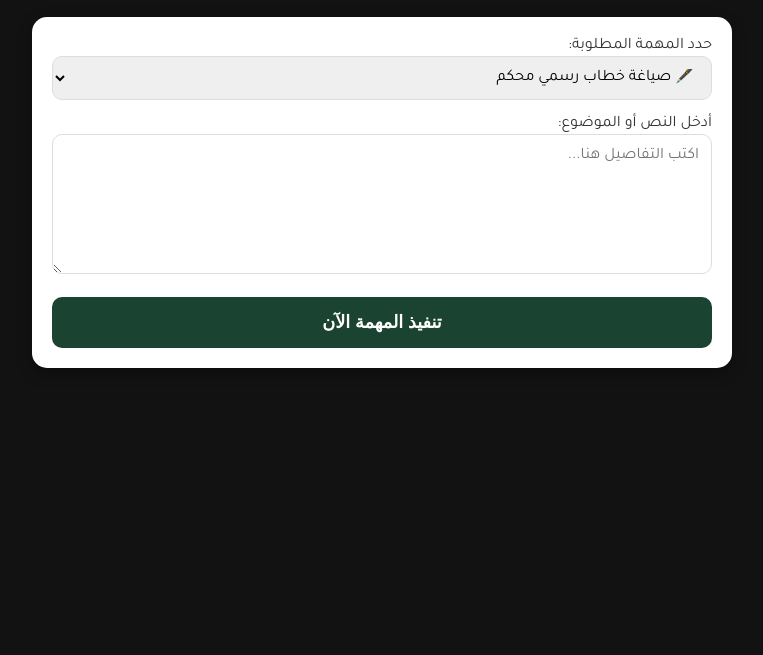
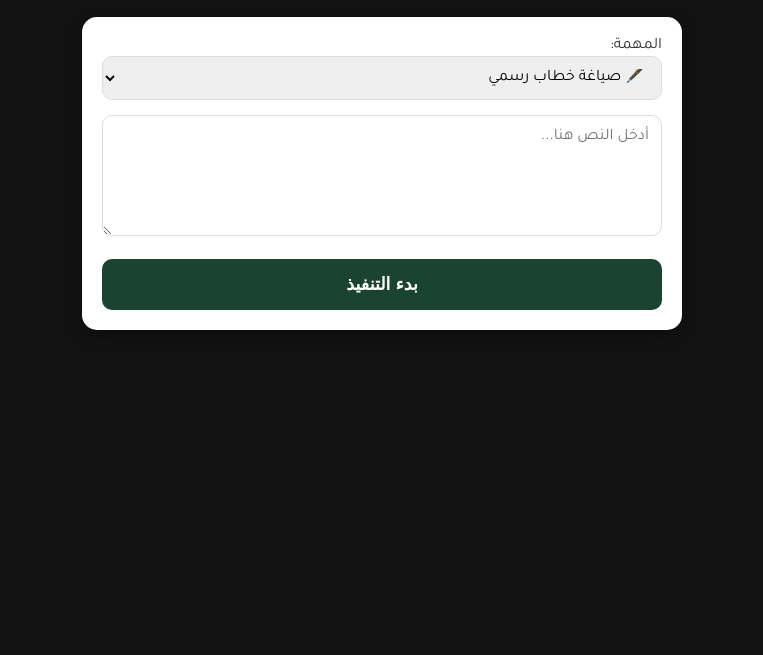
Before and after one commit to mohamedfarah488-afk/ai-assistant, a plain HTML site: page index.html in a window 1280 px wide. Shown: the part 145-800 px from the top of the page, without its empty margins (258-1021 px from the left). Drawn offline with Linux system fonts and the light colour scheme.

Commit message:
Update title and adjust layout in index.html

```diff
--- a/index.html
+++ b/index.html
@@ -3,104 +3,86 @@
 <head>
     <meta charset="UTF-8">
     <meta name="viewport" content="width=device-width, initial-scale=1.0">
-    <title>المساعد الأكاديمي المتقدم - د. محمد فارح</title>
+    <title>مساعد د. محمد فارح</title>
     <link href="https://fonts.googleapis.com/css2?family=Amiri:wght@400;700&family=Tajawal:wght@400;500;700&display=swap" rel="stylesheet">
     <style>
         :root { --gold: #D4AF37; --green: #1B4332; --black: #121212; --white: #FFFFFF; }
         body { font-family: 'Tajawal', sans-serif; background: var(--black); color: var(--white); margin: 0; padding: 15px; }
-        .app-container { max-width: 700px; margin: auto; }
-        .header { text-align: center; padding: 20px; border-bottom: 2px solid var(--gold); margin-bottom: 20px; }
+        .app-container { max-width: 600px; margin: auto; }
         .card { background: var(--white); color: #333; padding: 20px; border-radius: 15px; box-shadow: 0 5px 15px rgba(0,0,0,0.3); }
         select, textarea { width: 100%; padding: 12px; border-radius: 10px; border: 1px solid #ddd; font-family: 'Tajawal'; font-size: 1rem; margin-bottom: 15px; box-sizing: border-box; }
         .btn-main { background: var(--green); color: white; border: none; width: 100%; padding: 15px; border-radius: 10px; font-weight: bold; cursor: pointer; font-size: 1.1rem; }
-        .btn-main:disabled { background: #666; }
-        .output-area { margin-top: 25px; display: none; background: #fff; color: #222; padding: 25px; border-radius: 10px; border-right: 8px solid var(--gold); line-height: 1.8; text-align: right; }
-        .error { color: #ff4d4d; background: #fff1f1; padding: 10px; border-radius: 8px; margin-top: 10px; display: none; font-size: 0.9rem; }
-        .badge { display: inline-block; padding: 5px 10px; background: var(--gold); color: black; border-radius: 5px; font-size: 0.8rem; margin-bottom: 10px; font-weight: bold; }
+        .output-area { margin-top: 25px; display: none; background: #fff; color: #222; padding: 20px; border-radius: 10px; border-right: 8px solid var(--gold); line-height: 1.8; text-align: right; }
+        .error { color: #ff4d4d; background: #fff1f1; padding: 10px; border-radius: 8px; margin-top: 10px; display: none; font-size: 0.8rem; border: 1px solid #ffcccc; }
     </style>
 </head>
 <body>
 
 <div class="app-container">
-    <div class="header">
+    <div style="text-align: center; padding: 20px;">
         <h1 style="font-family: 'Amiri'; color: var(--gold); margin: 0;">د. محمد فارح</h1>
-        <p style="margin: 5px 0; opacity: 0.8;">المساعد الذكي لرئيس القسم (Gemini 2.0)</p>
+        <p style="opacity: 0.8;">المساعد الأكاديمي الذكي (نسخة مستقرة)</p>
     </div>
 
     <div class="card">
-        <label>حدد المهمة المطلوبة:</label>
-        <select id="actionMode">
-            <option value="draft">🖋️ صياغة خطاب رسمي محكم</option>
-            <option value="summarize">📋 تلخيص مراسلات أو محاضر</option>
-            <option value="consult">💡 استشارة إدارية وأكاديمية</option>
-            <option value="tasks">✅ استخراج وضبط المهام من نص</option>
+        <label>المهمة:</label>
+        <select id="mode">
+            <option value="draft">🖋️ صياغة خطاب رسمي</option>
+            <option value="sum">📋 تلخيص محتوى</option>
+            <option value="task">✅ استخراج المهام</option>
+            <option value="adv">💡 استشارة إدارية</option>
         </select>
 
-        <label>أدخل النص أو الموضوع:</label>
-        <textarea id="userInput" rows="6" placeholder="اكتب التفاصيل هنا..."></textarea>
-
-        <button id="execBtn" class="btn-main" onclick="executeAI()">تنفيذ المهمة الآن</button>
-        <div id="errDiv" class="error"></div>
+        <textarea id="txt" rows="5" placeholder="أدخل النص هنا..."></textarea>
+        <button id="btn" class="btn-main" onclick="run()">بدء التنفيذ</button>
+        <div id="err" class="error"></div>
     </div>
 
-    <div id="resDiv" class="output-area"></div>
+    <div id="res" class="output-area"></div>
 </div>
 
 <script>
-    const API_KEY = "AIzaSyCRWq1Mw41Ls8jV1aXqoKHN1oFaNkGpVQ8";
-    const API_URL = "https://generativelanguage.googleapis.com/v1beta/models/gemini-2.0-flash:generateContent";
+    const API_KEY = "AIzaSyCRWq1Mw41Ls8jV1aXqoKHN1oFaNkGpVQ8"; // مفتاحك السليم
+    // استخدام v1 (النسخة المستقرة) بدلاً من v1beta لتجنب الزحام
+    const URL = `https://generativelanguage.googleapis.com/v1/models/gemini-1.5-flash:generateContent?key=${API_KEY}`;
 
-    async function executeAI() {
-        const mode = document.getElementById('actionMode').value;
-        const input = document.getElementById('userInput').value;
-        const resDiv = document.getElementById('resDiv');
-        const errDiv = document.getElementById('errDiv');
-        const btn = document.getElementById('execBtn');
+    async function run() {
+        const mode = document.getElementById('mode').value;
+        const txt = document.getElementById('txt').value;
+        const btn = document.getElementById('btn');
+        const res = document.getElementById('res');
+        const err = document.getElementById('err');
 
-        if(!input) return;
+        if(!txt) return;
+        btn.disabled = true;
+        btn.innerText = "جاري الاتصال... ✨";
+        err.style.display = "none";
+        res.style.display = "none";
 
-        btn.disabled = true;
-        btn.innerText = "جاري المعالجة الذكية... ✨";
-        errDiv.style.display = "none";
-        resDiv.style.display = "none";
-
-        // تخصيص الأوامر بناءً على الوضع المختار
-        let systemPrompt = "";
-        if(mode === 'draft') systemPrompt = "أنت خبير صياغة إدارية. اكتب خطاباً رسمياً بليغاً جداً بلسان رئيس القسم حول: ";
-        if(mode === 'summarize') systemPrompt = "أنت مساعد إداري دقيق. لخص النص التالي في نقاط مركزة مع إبراز القرارات المتخذة: ";
-        if(mode === 'consult') systemPrompt = "أنت مستشار أكاديمي. قدم نصيحة إدارية أو قانونية (بناءً على الأعراف الجامعية) بخصوص: ";
-        if(mode === 'tasks') systemPrompt = "حلل النص التالي واستخرج منه قائمة مهام محددة (To-Do List) مع تحديد المسؤوليات إن وجدت: ";
+        let p = "";
+        if(mode === 'draft') p = "اكتب خطاباً رسمياً بليغاً بلسان رئيس القسم حول: ";
+        if(mode === 'sum') p = "لخص النص التالي في نقاط دقيقة: ";
+        if(mode === 'task') p = "استخرج قائمة المهام المطلوبة من هذا النص: ";
+        if(mode === 'adv') p = "قدم نصيحة إدارية أكاديمية بخصوص: ";
 
         try {
-            const response = await fetch(`${API_URL}?key=${API_KEY}`, {
+            const r = await fetch(URL, {
                 method: "POST",
                 headers: { "Content-Type": "application/json" },
-                body: JSON.stringify({
-                    contents: [{ parts: [{ text: systemPrompt + input }] }]
-                })
+                body: JSON.stringify({ contents: [{ parts: [{ text: p + txt }] }] })
             });
-
-            const data = await response.json();
-
-            if (data.error) {
-                if(data.error.status === "RESOURCE_EXHAUSTED") throw new Error("المحرك مشغول حالياً، يرجى إعادة المحاولة بعد دقيقة.");
-                throw new Error(data.error.message);
-            }
-
-            if (data.candidates) {
-                let aiText = data.candidates[0].content.parts[0].text;
-                resDiv.innerHTML = `<div class='badge'>النتيجة:</div><br>` + aiText.replace(/\n/g, "<br>");
-                resDiv.style.display = "block";
-            }
+            const d = await r.json();
+            if(d.error) throw new Error(d.error.message);
+            res.innerText = d.candidates[0].content.parts[0].text;
+            res.style.display = "block";
         } catch (e) {
-            errDiv.innerText = e.message;
-            errDiv.style.display = "block";
+            err.innerText = "تنبيه: " + e.message;
+            err.style.display = "block";
         } finally {
             btn.disabled = false;
-            btn.innerText = "تنفيذ المهمة الآن";
+            btn.innerText = "بدء التنفيذ";
         }
     }
 </script>
-
 </body>
 </html>
```
